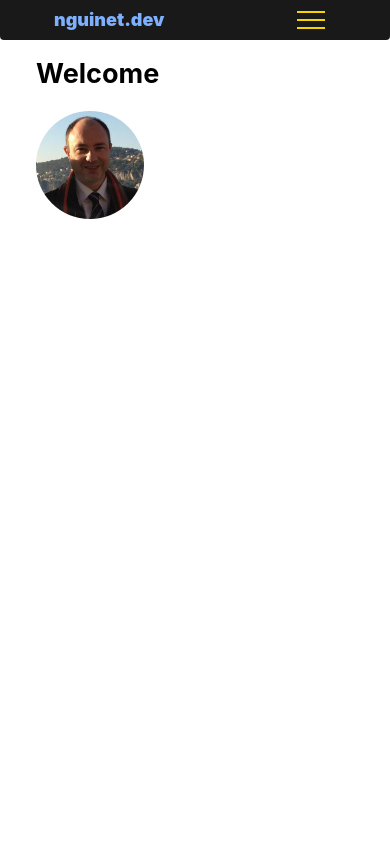
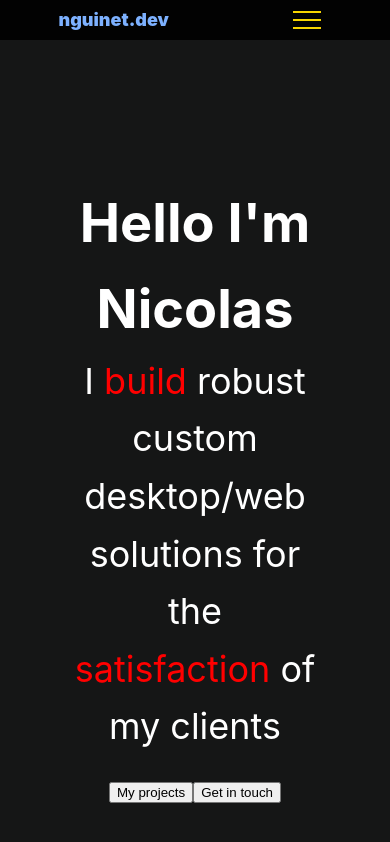
Before and after one commit to guinetn/nguinet-blog, a Next.js app: page / in a window 390 px wide. Shown: the top 842 px of the page. Built offline with nearby package versions, Linux system fonts and the light colour scheme.

Commit message:
Add 'me' component as the homepage, make global page responsive=centered (pages + navbar)

```diff
--- a/components/layout.js
+++ b/components/layout.js
@@ -11,7 +11,7 @@ export default function Layout({ children }) {
   return (
     <ConfigContext.Consumer>
      { config =>
-      <div className={styles.container}>
+      <div className={styles.layoutHcenter}>
 
 
         <Head>
--- a/components/layout.module.css
+++ b/components/layout.module.css
@@ -1,7 +1,12 @@
 .mainpage {
-  margin: 2em;
+  margin: 3em;
 }
 
 .backToHome {
   margin: 3rem 0 0;
 }
+
+.layoutHcenter {
+  max-width: 90vw;
+  margin: 0 auto;
+}
--- a/components/navbar/navbar.js
+++ b/components/navbar/navbar.js
@@ -11,7 +11,9 @@ function Navbar(props) {
 
     return (
         <div className={style.NavBar}>
-            <div className={style.NavContainer}>
+            <div className='flexcenter'>
+
+              <div className={style.NavContainer}>
 
                 <div>
                    <Link href="/">
@@ -24,6 +26,7 @@ function Navbar(props) {
                 <div className={`${style.NavLinkHolder}`}>
                     <Navlinks />
                 </div>
+
                 <button
                     className={`${style.Toggler}`}
                     onClick={() => setSidebarShown(!sidebarShown)}>
@@ -32,11 +35,13 @@ function Navbar(props) {
                     <div className={`${style.Bar3} ${sidebarShown ? style.CrossBar3 : null}`} />
                 </button>
 
+              </div>
             </div>
+
             <SideDrawer
                 sidebarClose={() => setSidebarShown(false)}
-                sidebarShown={sidebarShown}
-            />
+                sidebarShown={sidebarShown}/>
+
         </div>
 
     )
--- a/components/navbar/navbar.module.css
+++ b/components/navbar/navbar.module.css
@@ -1,18 +1,18 @@
 .NavBar {
 	position: fixed;
 	left: 0;
+	right: 0;
 	top: 0;
 	z-index: 100;
 	background-color: #000000e6;
-	width: 100vw;
-	border-radius: 0 0 4px 4px;
 }
 
 .NavContainer {
 	display: flex;
 	align-items: center;
-    justify-content: space-between;
-    margin: 0 3em;
+  justify-content: space-between;
+  margin: 0 3em;
+  width: 70vw;
 }
 
 
--- a/components/navbar/navlinks/navlinks.module.css
+++ b/components/navbar/navlinks/navlinks.module.css
@@ -8,6 +8,7 @@
 	.NavLinkHolder {
 		flex-direction: column;
 	}
+
 	.NavLink {
 		margin: 12px 0;
 	}
--- a/package.json
+++ b/package.json
@@ -6,11 +6,12 @@
     "start": "next start"
   },
   "dependencies": {
+    "date-fns": "^2.29.1",
+    "gray-matter": "^4.0.3",
     "next": "latest",
+    "nprogress": "^0.2.0",
     "react": "17.0.2",
     "react-dom": "17.0.2",
-    "date-fns": "^2.29.1",
-    "gray-matter": "^4.0.3",
     "remark": "^14.0.2",
     "remark-html": "^15.0.1"
   }
--- a/pages/_app.js
+++ b/pages/_app.js
@@ -1,9 +1,32 @@
-import React, { useContext } from "react";
+import React, { useContext, useEffect } from "react";
+import Router from "next/router";
+import NProgress from "nprogress"
+
 import { ConfigContext, ConfigContextProvider } from '../components/configContext';
 import config from '../config.json'
+
+
+// global styles are required to be added to `_app.js` per Next.js requirements.
 import '../styles/global.css';
+import "nprogress/nprogress.css";
 
 export default function App({ Component, pageProps }) {
+
+  React.useEffect(() => {
+    const handleRouteStart = () => NProgress.start();
+    const handleRouteDone = () => NProgress.done();
+
+    Router.events.on("routeChangeStart", handleRouteStart);
+    Router.events.on("routeChangeComplete", handleRouteDone);
+    Router.events.on("routeChangeError", handleRouteDone);
+
+    return () => {
+      // Make sure to remove the event handler on unmount!
+      Router.events.off("routeChangeStart", handleRouteStart);
+      Router.events.off("routeChangeComplete", handleRouteDone);
+      Router.events.off("routeChangeError", handleRouteDone);
+    };
+  }, []);
 
   return (
     <ConfigContextProvider config={config}>
--- a/pages/index.js
+++ b/pages/index.js
@@ -1,33 +1,12 @@
-import Head from 'next/head';
-import Image from 'next/image';
-
-import Layout, { siteTitle } from '../components/layout';
-import { ConfigContext } from '../components/configContext';
-import utilStyles from '../styles/utils.module.css';
-import Link from 'next/link';
+import Layout from '../components/layout';
+import Me from './me/me'
 
 export default function Home() {
   return (
-     <ConfigContext.Consumer>
-     { config =>
+
       <Layout home>
+        <Me/>
+      </Layout>
 
-        <section className={`${utilStyles.headingMd} ${utilStyles.padding1px}`}>
-          <h2 className={utilStyles.headingLg}>Welcome</h2>
-
-          <Image
-            priority
-            src="/images/profile.jpg"
-            className={utilStyles.borderCircle}
-            height={108}
-            width={108}
-            alt={config.name}
-          />
-
-
-        </section>
-      </Layout>
-    }
-    </ConfigContext.Consumer>
   );
 }
--- /dev/null
+++ b/pages/me/me.js
@@ -0,0 +1,37 @@
+import style from './me.module.css';
+import Image from 'next/image';
+import { ConfigContext } from '../../components/configContext';
+
+export default function Me() {
+	return (
+		 <ConfigContext.Consumer>
+    	 { config =>
+			 <section style={{marginTop:'10em'}}>
+
+			  <div className={style.aboutme}>
+
+			  	<div className={`${style.hello} roll-in`}>
+	          		<h1>Hello I'm Nicolas</h1>
+	          		<div>I <span>build</span> robust custom desktop/web solutions for the <span>satisfaction</span> of my clients</div>
+	          		<div>
+
+			  			<button>My projects</button>
+			  			<button>Get in touch</button>
+			  		</div>
+			  	</div>
+
+			  	<div className={style.profileSize}>
+		          <img
+		          	className={`${style.profile} fade-in-down`}
+		            src="/images/profile.jpg"
+		            height={256}
+		            width={256}
+		            alt={config.name} />
+			  </div>
+
+			  </div>
+
+	        </section>
+          }
+    </ConfigContext.Consumer>)
+}
--- /dev/null
+++ b/pages/me/me.module.css
@@ -0,0 +1,42 @@
+/* media queries */
+@media (max-width: 1000px) {
+	.profileSize {
+		display: none !important;
+	}
+	.hello {
+		text-align: center;
+	}
+}
+
+.aboutme{
+	display:flex;
+	justify-content: center;
+}
+
+.hello{
+	max-width: 700px;
+	font-size: 2em;
+}
+
+.hello h1 {
+	margin: 0;
+}
+.hello div {
+}
+.hello span {
+	color: red;
+}
+
+.profileSize {
+	text-align: center;
+	min-width: 256px;
+    min-height: 256px;
+    margin-left: 1em;
+    position: relative;
+}
+
+.profile {
+    border-radius: 50%;
+    border: 10px solid #b33535;
+    outline: 15px solid #3c3d4442;
+}
--- a/styles/global.css
+++ b/styles/global.css
@@ -6,6 +6,8 @@ body {
     Cantarell, Fira Sans, Droid Sans, Helvetica Neue, sans-serif;
   line-height: 1.6;
   font-size: 18px;
+  background-color: #151616;
+  color: white;
 }
 
 * {
@@ -25,3 +27,73 @@ img {
   max-width: 100%;
   display: block;
 }
+
+.flexcenter {
+  display: flex;
+  justify-content: center;
+}
+
+/* Jump */
+.jump .word {
+  clip-path: inset(-100% 0 0 0);
+}
+.jump .char {
+  transition-timing-function: var(--ease-elastic-5);
+}
+
+.jump [data-scroll="out"] .char {
+  transform: translateY(100%);
+}
+
+/* ANIMATIONS */
+
+.bounce-in {
+  animation: bounce-in 2s ease;
+}
+.fade-in-down {
+  animation: fade-in-down 2s ease;
+}
+
+.roll-in {
+  animation: roll-in 1.2s ease;
+}
+
+@keyframes bounce-in {
+  0% {
+    opacity: 0;
+    transform: scale(.3);
+  }
+  50% {
+    opacity: 1;
+    transform: scale(1.05);
+  }
+  70% { transform: scale(.9); }
+  100% { transform: scale(1); }
+}
+
+@keyframes fade-in-down {
+  0% {
+    opacity: 0;
+    transform: translateY(-100px);
+  }
+  50% {
+    opacity: 0.7;
+    transform: translateY(-20px);
+  }
+  100% {
+    opacity: 1;
+    transform: translateY(0);
+  }
+}
+
+
+@keyframes roll-in {
+  0% {
+    opacity: 0;
+    transform: translateX(-100%) rotate(-120deg);
+  }
+  100% {
+    opacity: 1;
+    transform: translateX(0px) rotate(0deg);
+  }
+}
```
Also changed, not shown: 2 other files (tests, documents, lock files or other folders).
